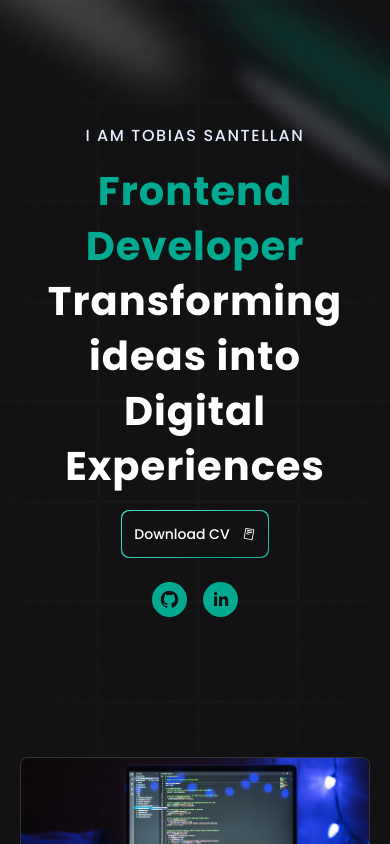
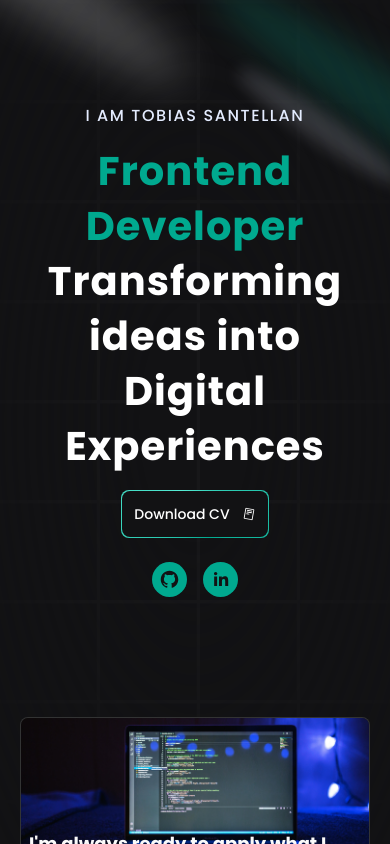
Before and after one commit to tobiasSantellan/Portfolio-, a Next.js app: page / in a window 390 px wide. Shown: the top 844 px of the page. Built offline with nearby package versions, Linux system fonts and the light colour scheme.

Commit message:
add styles for mobile and desktopr version

```diff
--- a/app/_components/Hero.tsx
+++ b/app/_components/Hero.tsx
@@ -25,7 +25,7 @@ const Hero = () => {
         {/* Radial gradient for the container to give a faded look */}
         <div className="absolute pointer-events-none inset-0 flex items-center justify-center dark:bg-black-100 bg-white [mask-image:radial-gradient(ellipse_at_center,transparent_20%,black)]" />
       </div>
-      <div className="flex justify-center relative -my-5 z-10">
+      <div className="flex justify-center relative -my-10 lg:my-5 z-10">
         <div className="max-w-[89vw] md:max-w-2xl lg:max-w-[60vw] flex flex-col items-center justify-center">
           <h2 className="uppercase tracking-widest text-md text-center text-blue-100 max-w-80">
             I am Tobias Santellan
```
